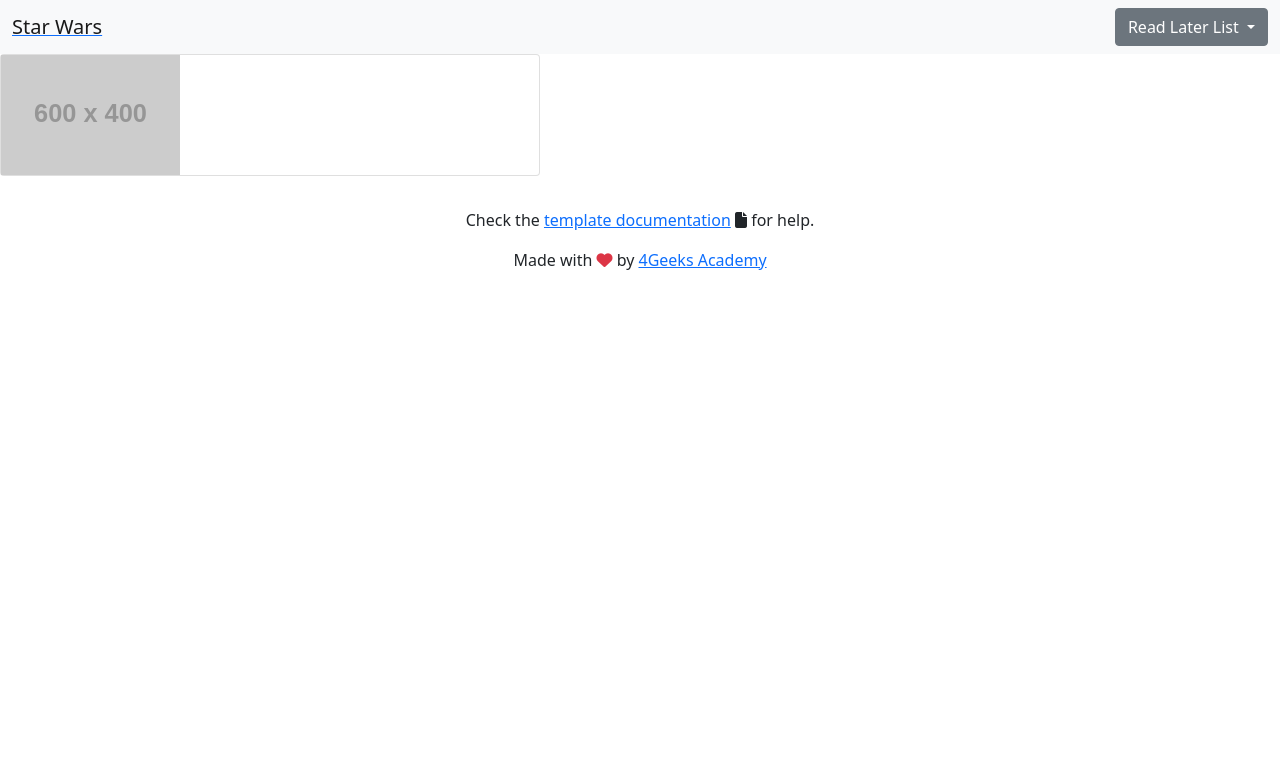
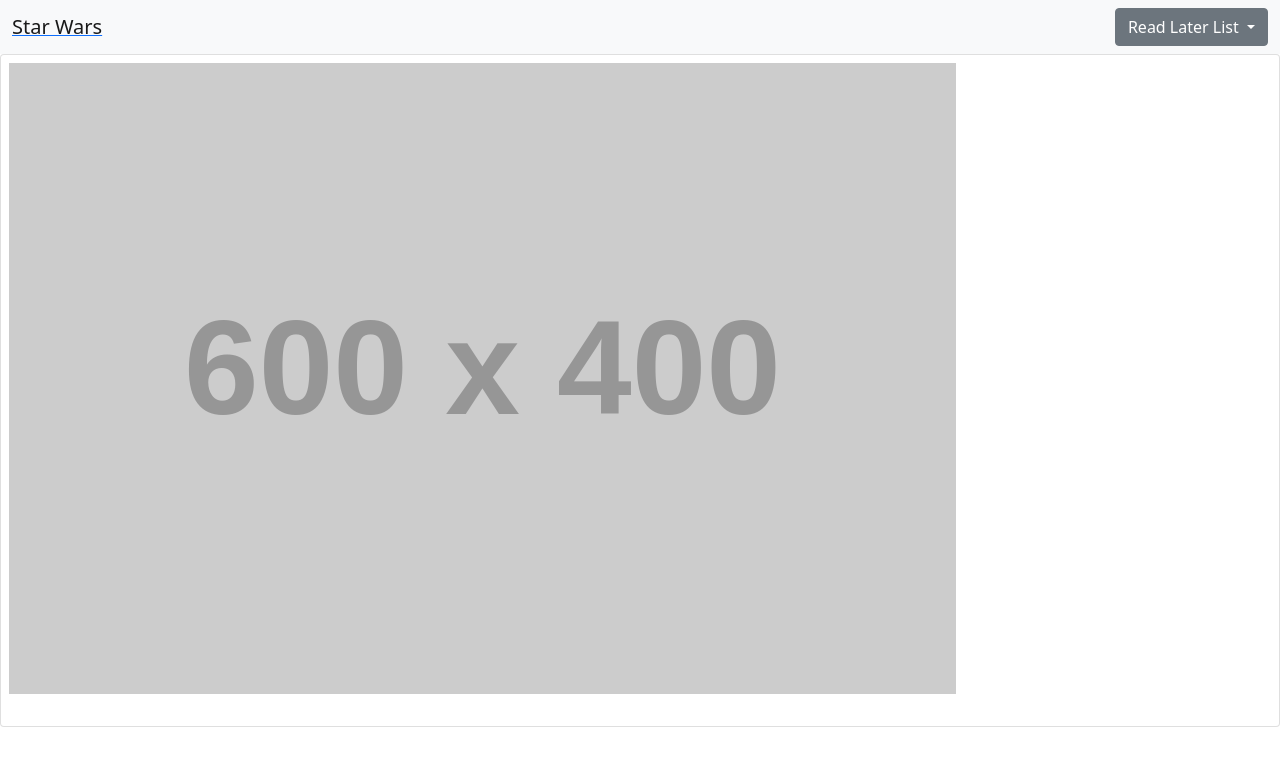
Before and after one commit to 4GeeksAcademy/JoseMiguel112SWBlog, a React (Vite) app: page /detail/1 in a window 1280 px wide. Shown: the top 766 px of the page. Built offline with nearby package versions, Linux system fonts and the light colour scheme.

Commit message:
[FINISHED]

```diff
--- a/src/components/CardP.jsx
+++ b/src/components/CardP.jsx
@@ -34,7 +34,9 @@ export const CardP = ({ name, id, population, terrain, gravity }) => {
       </div>
 
       <div className="container-fluid d-flex justify-content-between px-0 mb-0 pb-0 mt-2">
-        <button className="btn btn-primary">Read More</button>
+          <Link to={`/detail/${name}`}>
+          <button className="btn btn-primary">Read More</button>
+        </Link>
         <button className="btn btn-warning" onClick={addFavs}><i className="fa-duotone fa-regular fa-heart"></i></button>
       </div>
     </div>
--- a/src/components/CardV.jsx
+++ b/src/components/CardV.jsx
@@ -43,7 +43,9 @@ function truncateString(str, maxLength) {
       </div>
 
       <div className="container-fluid d-flex justify-content-between px-0 mb-0 pb-0 mt-2">
-        <button className="btn btn-primary">Read More</button>
+          <Link to={`/detail/${name}`}>
+          <button className="btn btn-primary">Read More</button>
+        </Link>
         <button className="btn btn-warning" onClick={addFavs}><i className="fa-duotone fa-regular fa-heart"></i></button>
       </div>
     </div>
--- a/src/components/DetailCard.jsx
+++ b/src/components/DetailCard.jsx
@@ -45,18 +45,36 @@ export const DetailCard = props => {
   }, [props.item, store.people, store.planets, store.vehicles]);
 
   return (
-    <div className="card mb-3" style={{ maxWidth: 540 }}>
-      <div className="row g-0">
-        <div className="col-md-4">
-          <img src="https://placehold.co/600x400" className="img-fluid" alt="..." />
+    <div className="card mb-3">
+      <div className="row g-0 m-2 d-flex">
+        <div className="w-75">
+          <img src="https://placehold.co/600x400" className="img-fluid w-100" alt="..." />
         </div>
-        <div className="col-md-8">
+        <div className="w-25 d-flex flex-column">
           <div className="card-body">
             <h5 className="card-title">{foundItem?.properties.name}</h5>
-            <p className="card-text"></p>
+            <p className="card-text">{foundItem?.description}</p>
           </div>
         </div>
+        <div className="row row-cols-6 mt-4">
+
+          {foundItem && foundItem.properties &&
+            Object.entries(foundItem.properties).map(([key, value]) => (
+              <div className="container">
+
+                <p className="card-text" key={key}>
+                  <strong>{key}:</strong>
+                  <p>
+
+                    {value}
+                  </p>
+                </p>
+              </div>
+            ))
+          }
+        </div>
       </div>
+
     </div>
   );
 };
--- a/src/components/Footer.jsx
+++ b/src/components/Footer.jsx
@@ -1,11 +1,5 @@
 export const Footer = () => (
 	<footer className="footer mt-auto py-3 text-center">
-		<p>
-			Check the <a target="_blank" href="https://4geeks.com/docs/start/start-react-advanced-project">template documentation</a> <i className="fa-solid fa-file"></i> for help.
-		</p>
-		<p>
-			Made with <i className="fa fa-heart text-danger" /> by{" "}
-			<a href="http://www.4geeksacademy.com">4Geeks Academy</a>
-		</p>
+
 	</footer>
 );
--- a/src/components/Navbar.jsx
+++ b/src/components/Navbar.jsx
@@ -33,7 +33,7 @@ export const Navbar = () => {
 
 							{store.favs?.map((item, index) =>
 							<li key={index}>
-								<Link to="/detail">{item.name}</Link>
+								<Link to={`/detail/${item.name}`}>{item.name}</Link>
 								<i className="fa-solid fa-trash" onClick={()=>deleteFav(item.name)}></i>
 							</li>)}
 						</ul>
--- a/src/pages/Home.jsx
+++ b/src/pages/Home.jsx
@@ -14,6 +14,13 @@ export const Home = () => {
 
 	const { store, dispatch } = useGlobalReducer()
 
+	function favController() {
+
+		if (!store.favs || store.favs.length === 0) {
+			dispatch({ type: 'initialize_favs', payload: [] })
+		}
+	}
+
 	useEffect(() => {
 
 		getPeople()
@@ -22,11 +29,10 @@ export const Home = () => {
 			.then((datap) => dispatch({ type: 'update_planets', payload: datap }))
 		getVehicles()
 			.then((data) => dispatch({ type: 'update_vehicles', payload: data }))
-		dispatch({ type: 'initialize_favs', payload: []})
 
-		}
+		favController()
 
-	, [])
+	}, [])
 
 
 	return (
```
